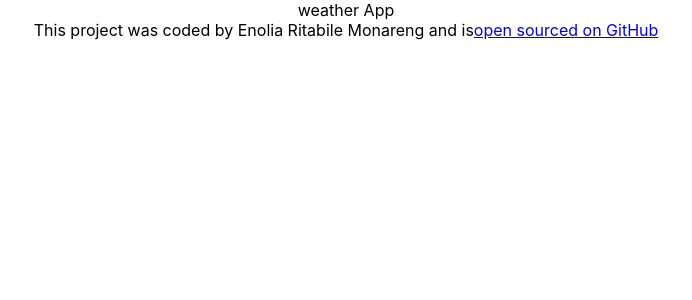
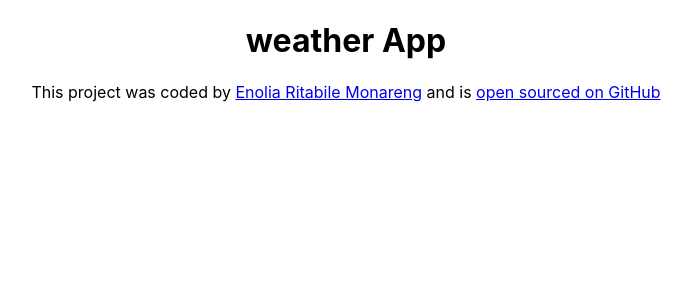
Before and after one commit to enolia1/structure-react, a React (Create React App) app: page / in a window 1280 px wide. Shown: the top 300 px of the page, without its empty margins (294-986 px from the left). Built offline with nearby package versions, Linux system fonts and the light colour scheme.

Commit message:
Update App.js

```diff
--- a/src/App.js
+++ b/src/App.js
@@ -5,9 +5,16 @@ import "./App.css";
 export default function App() {
   return (
     <div className="App">
-      weather App
+      <h1>weather App</h1>
       <footer>
-        This project was coded by Enolia Ritabile Monareng and is
+        This project was coded by{" "}
+        <a
+          href="https://www.shecodes.io/graduates/86838-enolia-ritabile-monareng"
+          target="_blank"
+        >
+          Enolia Ritabile Monareng
+        </a>{" "}
+        and is{" "}
         <a href="https://github.com/enolia1/structure-react" target="_blank">
           open sourced on GitHub
         </a>
```
